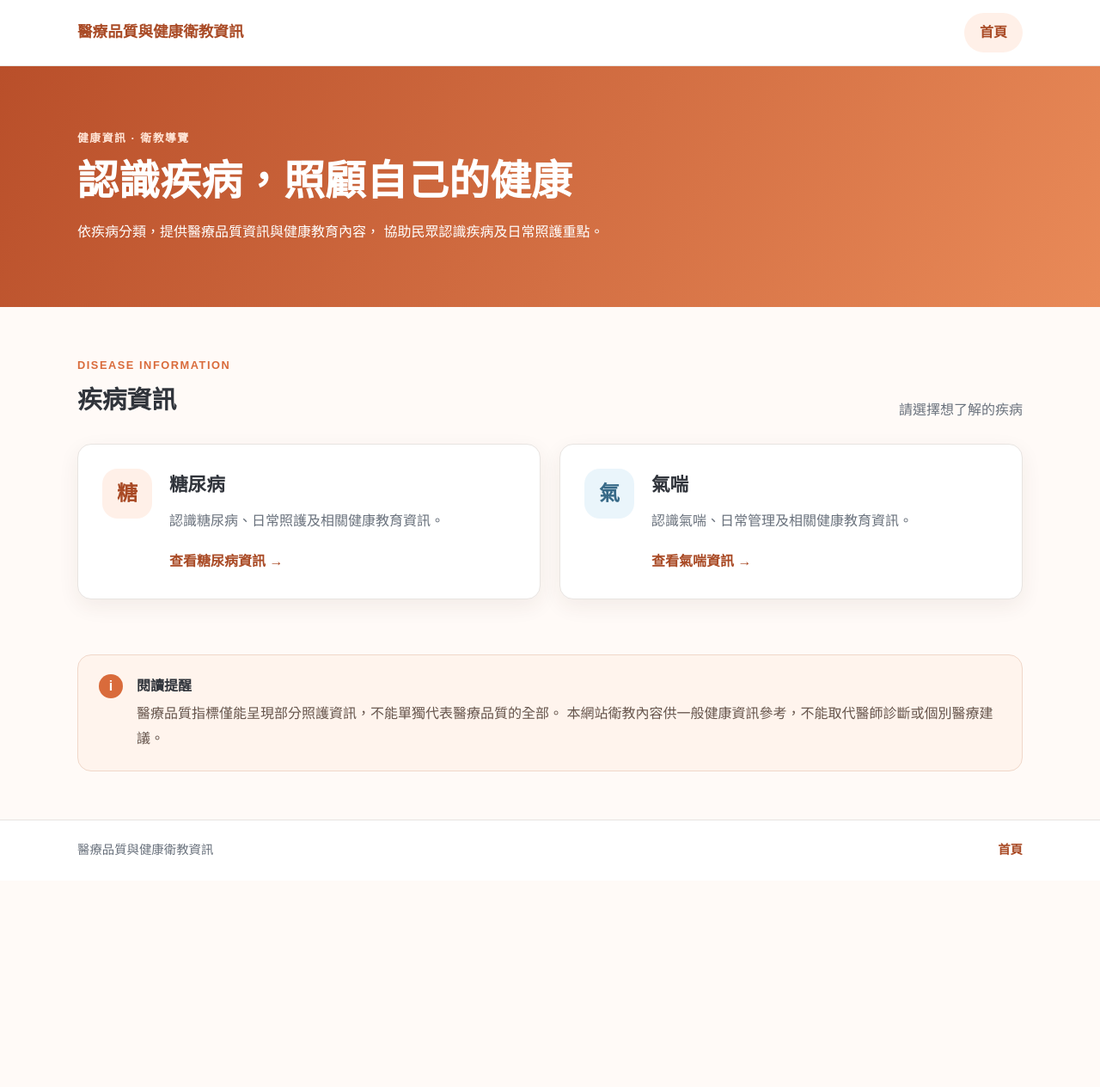
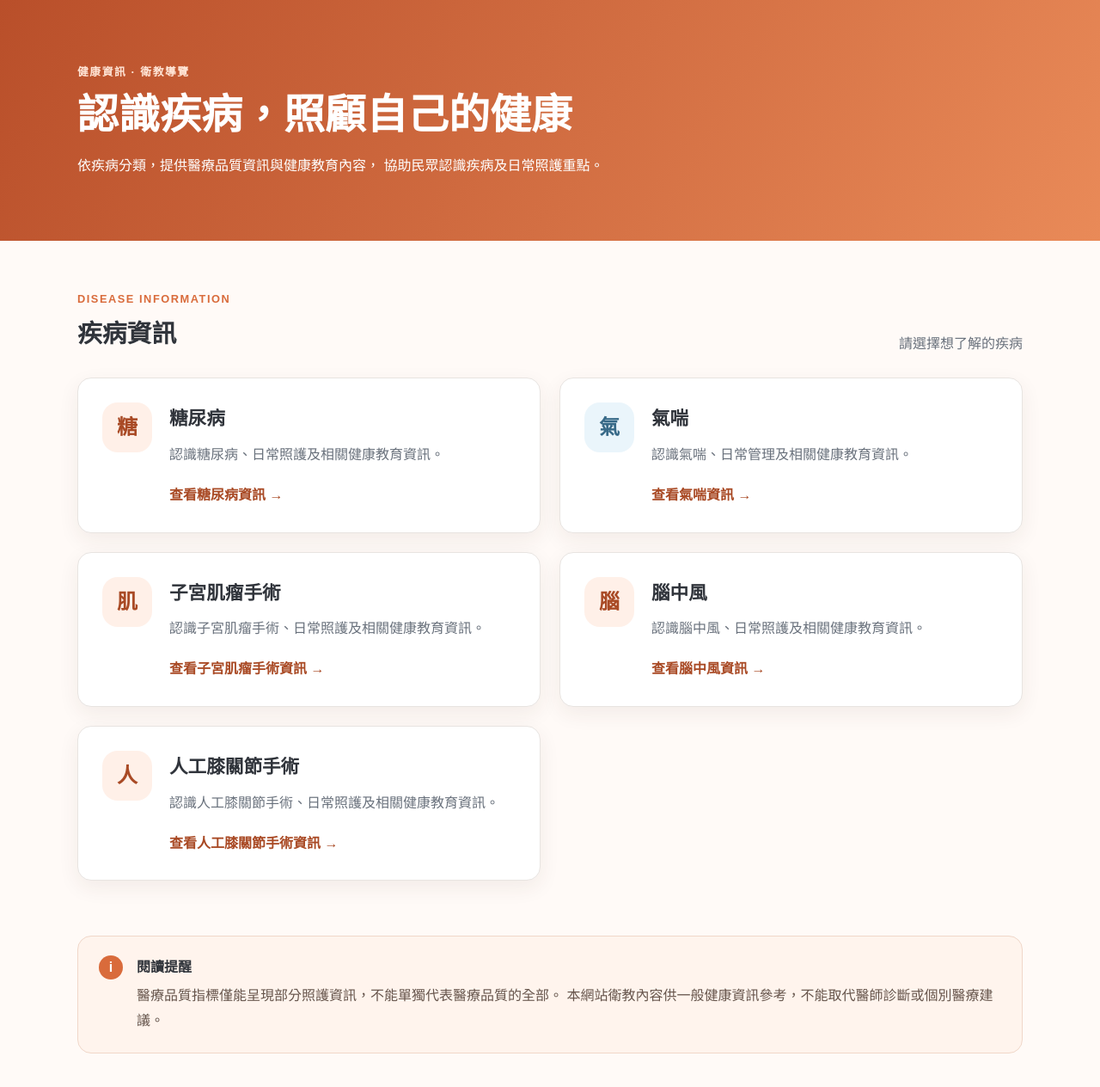
Before and after one commit to yuchi0225/smart_health_info_add, a plain HTML site: page index.html in a window 1280 px wide. Shown: the whole page at 86% size. Before the commit the page ends 1024 px from the top, so only its background shows below. Drawn offline with Linux system fonts and the light colour scheme.

Commit message:
Add files via upload

```diff
--- a/index.html
+++ b/index.html
@@ -7,15 +7,6 @@
   <link rel="stylesheet" href="css/style.css">
 </head>
 <body>
-  <header class="site-header">
-    <div class="header-inner">
-      <a class="logo" href="index.html">醫療品質與健康衛教資訊</a>
-      <nav class="main-nav" aria-label="主要導覽">
-        <a class="active" href="index.html">首頁</a>
-      </nav>
-    </div>
-  </header>
-
   <main>
     <section class="hero">
       <div class="container">
@@ -55,6 +46,30 @@
             <span class="card-link">查看氣喘資訊 <span aria-hidden="true">→</span></span>
           </div>
         </a>
+        <a class="disease-card" href="docs/uterine_fibroids.html">
+          <div class="disease-icon" aria-hidden="true">肌</div>
+          <div class="disease-card-content">
+            <h3>子宮肌瘤手術</h3>
+            <p>認識子宮肌瘤手術、日常照護及相關健康教育資訊。</p>
+            <span class="card-link">查看子宮肌瘤手術資訊 <span aria-hidden="true">→</span></span>
+          </div>
+        </a>
+                <a class="disease-card" href="docs/stroke.html">
+          <div class="disease-icon" aria-hidden="true">腦</div>
+          <div class="disease-card-content">
+            <h3>腦中風</h3>
+            <p>認識腦中風、日常照護及相關健康教育資訊。</p>
+            <span class="card-link">查看腦中風資訊 <span aria-hidden="true">→</span></span>
+          </div>
+        </a>
+		<a class="disease-card" href="docs/diabetes.html">
+          <div class="disease-icon" aria-hidden="true">人</div>
+          <div class="disease-card-content">
+            <h3>人工膝關節手術</h3>
+            <p>認識人工膝關節手術、日常照護及相關健康教育資訊。</p>
+            <span class="card-link">查看人工膝關節手術資訊 <span aria-hidden="true">→</span></span>
+          </div>
+        </a>
       </div>
     </section>
 
@@ -71,12 +86,5 @@
       </div>
     </section>
   </main>
-
-  <footer class="site-footer">
-    <div class="container footer-inner">
-      <p>醫療品質與健康衛教資訊</p>
-      <a href="index.html">首頁</a>
-    </div>
-  </footer>
 </body>
 </html>
```
